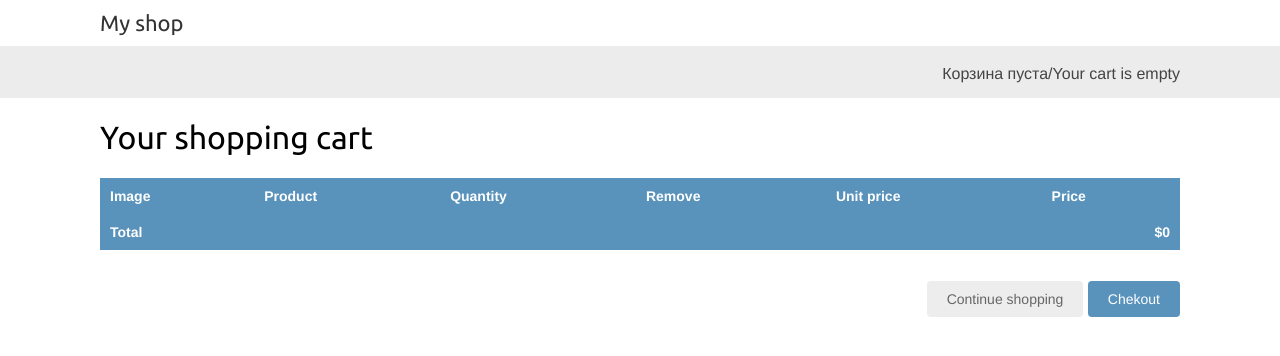
After one commit to 88Serhio88/groupby.py, a Django app: page /cart/ in a window 1280 px wide. The commit adds this page. Shown: the top 356 px of the page. Run offline with Django 4.2, Linux system fonts and the light colour scheme.

Commit message:
28.01. shop add cart

```diff
--- a/myshop/cart/cart.py
+++ b/myshop/cart/cart.py
@@ -2,73 +2,72 @@
 from django.conf import settings
 from shop.models import Product
 
+
 class Cart:
     def __init__(self, request):
         """
-        Инициализировать покупку
+        Initialize the cart.
         """
         self.session = request.session
         cart = self.session.get(settings.CART_SESSION_ID)
         if not cart:
-            # сохранить пустую карзину
+            # save an empty cart in the session
             cart = self.session[settings.CART_SESSION_ID] = {}
         self.cart = cart
 
+    def __iter__(self):
+        """
+        Iterate over the items in the cart and get the products
+        from the database.
+        """
+        product_ids = self.cart.keys()
+        # get the product objects and add them to the cart
+        products = Product.objects.filter(id__in=product_ids)
+        cart = self.cart.copy()
+        for product in products:
+            cart[str(product.id)]['product'] = product
+        for item in cart.values():
+            item['price'] = Decimal(item['price'])
+            item['total_price'] = item['price'] * item['quantity']
+            yield item
+
+    def __len__(self):
+        """
+        Count all items in the cart.
+        """
+        return sum(item['quantity'] for item in self.cart.values())
+
     def add(self, product, quantity=1, override_quantity=False):
         """
-        Добавить товар в корзину либо обновить его количество.
+        Add a product to the cart or update its quantity.
         """
         product_id = str(product.id)
         if product_id not in self.cart:
             self.cart[product_id] = {'quantity': 0,
                                      'price': str(product.price)}
         if override_quantity:
-            self.cart[product_id]['quantity'] = override_quantity
+            self.cart[product_id]['quantity'] = quantity
         else:
-            self.cart[product_id]['quantity'] = override_quantity
+            self.cart[product_id]['quantity'] += quantity
         self.save()
 
     def save(self):
-        # пометить сеанс как "измененный"
-        # чтобы обеспечть его сохранение
+        # mark the session as "modified" to make sure it gets saved
         self.session.modified = True
 
     def remove(self, product):
         """
-        Удалить товар из корзины.
+        Remove a product from the cart.
         """
         product_id = str(product.id)
         if product_id in self.cart:
             del self.cart[product_id]
             self.save()
 
-    def __iter__(self):
-        """
-        Прокрутить товарные позиции корзины в цикле и
-        получить товары из базы данных.
-        """
-        product_ids = self.cart.keys()
-        # получить объекты product и добавить их в корзину
-        products = Product.objects.filter(id__in=product_ids)
-        cart = self.cart.copy()
-        for product in products:
-            cart[str(product.id)]['product'] = product
-        for item in cart.values():
-            item['price'] = Decimal(item['price'])
-            item['total_price'] = item['price'] * item ['quantity']
-            yield item
-
-    def __len__(self):
-        """
-        Подсчитать все товарные позиции в корзине.
-        """
-        return sum(item['quantity'] for item in self.cart.values())
+    def clear(self):
+        # remove cart from session
+        del self.session[settings.CART_SESSION_ID]
+        self.save()
 
     def get_total_price(self):
-        return sum(Decimal(item['price']) * item['quantity']
-                   for item in self.cart.values())
-
-    def clear(self):
-        # удалить корзину из сеанса
-        del self.session[settings.CART_SESSION_ID]
-        self.save()
+        return sum(Decimal(item['price']) * item['quantity'] for item in self.cart.values())
--- /dev/null
+++ b/myshop/cart/templates/cart/detail.html
@@ -0,0 +1,55 @@
+{% extends "shop/base.html" %}
+{% load static %}
+
+{% block title %}
+  Your shopping cart
+{% endblock %}
+
+{% block content %}
+  <h1>Your shopping cart</h1>
+  <table class="cart">
+    <thead>
+      <tr>
+        <th>Image</th>
+        <th>Product</th>
+        <th>Quantity</th>
+        <th>Remove</th>
+        <th>Unit price</th>
+        <th>Price</th>
+      </tr>
+    </thead>
+    <tbody>
+      {% for item in cart %}
+        {% with product=item.product %}
+          <tr>
+            <td>
+              <a href="{{ product.get_absolute_url }}">
+                <img src="{% if product.image %}{{ product.image.url }}
+                {% else %}{% static "img/no_image.png" %}{% endif %}">
+              </a>
+            </td>
+            <td>{{ product.name }}</td>
+            <td>{{ item.quantity }}</td>
+            <td>
+              <form action="{% url "cart:cart_remove" product.id %}" method="post">
+                <input type="submit" value="Remove">
+                {% csrf_token %}
+              </form>
+            </td>
+            <td class="num">${{ item.price }}</td>
+            <td class="num">${{ item.total_price }}</td>
+          </tr>
+        {% endwith %}
+      {% endfor %}
+      <tr class="total">
+        <td>Total</td>
+        <td colspan="4"></td>
+        <td class="num">${{ cart.get_total_price }}</td>
+      </tr>
+    </tbody>
+  </table>
+  <p class="text-right">
+    <a href="{% url "shop:product_list" %}" class="button light">Continue shopping</a>
+    <a href="#" class="button">Chekout</a>
+  </p>
+{% endblock %}
--- /dev/null
+++ b/myshop/cart/urls.py
@@ -0,0 +1,9 @@
+from django.urls import path
+from . import views
+
+app_name = 'cart'
+urlpatterns = [
+    path('', views.cart_detail, name = 'cart_detail'),
+    path('add/<int:product_id>/', views.cart_add, name='cart_add'),
+    path('remove/<int:product_id>/', views.cart_remove, name='cart_remove'),
+]
--- a/myshop/cart/views.py
+++ b/myshop/cart/views.py
@@ -1,3 +1,32 @@
-from django.shortcuts import render
+from django.shortcuts import render, redirect, get_object_or_404
+from django.views.decorators.http import require_POST
+from shop.models import Product
+from .cart import Cart
+from .forms import CartAddProductForm
 
-# Create your views here.
+@require_POST
+def cart_add(request, product_id):
+    cart = Cart(request)
+    product = get_object_or_404(Product, id=product_id)
+    form = CartAddProductForm(request.POST)
+    if form.is_valid():
+        cd = form.cleaned_data
+        cart.add(product=product,
+                 quantity=cd['quantity'],
+                 override_quantity=cd['override'])
+    return redirect('cart:cart_detail')
+
+@require_POST
+def cart_remove(request, product_id):
+    cart = Cart(request)
+    product = get_object_or_404(Product, id=product_id)
+    cart.remove(product)
+    return redirect('cart:cart_detail')
+
+def cart_detail(request):
+    cart = Cart(request)
+    for item in cart:
+        item['update_quntity_form'] = CartAddProductForm(initial={
+            'quantity': item['quantity'],
+            'override':True})
+    return render(request, 'cart/detail.html', {'cart': cart})
--- a/myshop/myshop/urls.py
+++ b/myshop/myshop/urls.py
@@ -20,6 +20,7 @@
 
 urlpatterns = [
     path('admin/', admin.site.urls),
+    path('cart/', include('cart.urls', namespace='cart')),
     path('', include('shop.urls', namespace='shop')),
 ]
 
--- a/myshop/shop/templates/shop/product/detail.html
+++ b/myshop/shop/templates/shop/product/detail.html
@@ -14,6 +14,11 @@
             </a>
         </h2>
         <p class="price">${{ product.price }}</p>
+        <form action="{% url "cart:cart_add" product.id %}" method="post">
+            {{ cart_product_form }}
+            {% csrf_token %}
+            <input type="submit" value="Add to cart">
+        </form>
         {{ product.description|linebreaks }}
     </div>
 {% endblock %}
--- a/myshop/shop/views.py
+++ b/myshop/shop/views.py
@@ -1,5 +1,6 @@
 from django.shortcuts import render, get_object_or_404
 from .models import Category, Product
+from cart.forms import CartAddProductForm
 
 def product_list(request, category_slug=None):
     category = None
@@ -21,6 +22,8 @@
                                  slug=slug,
                                  available=True
                                  )
+    cart_product_form = CartAddProductForm()
     return render(request,
                   'shop/product/detail.html',
-                  {'product': product})
+                  {'product': product,
+                   'cart_product_form': cart_product_form})
```
Also changed, not shown: myshop/db.sqlite3.
